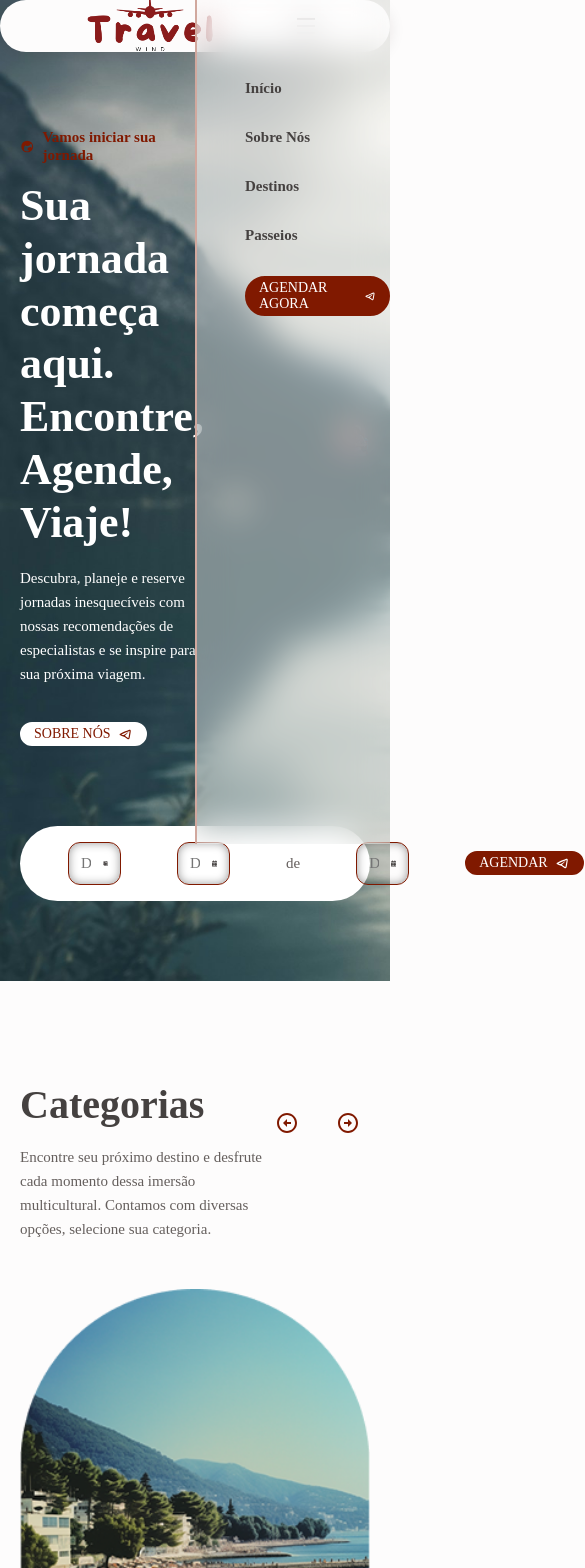
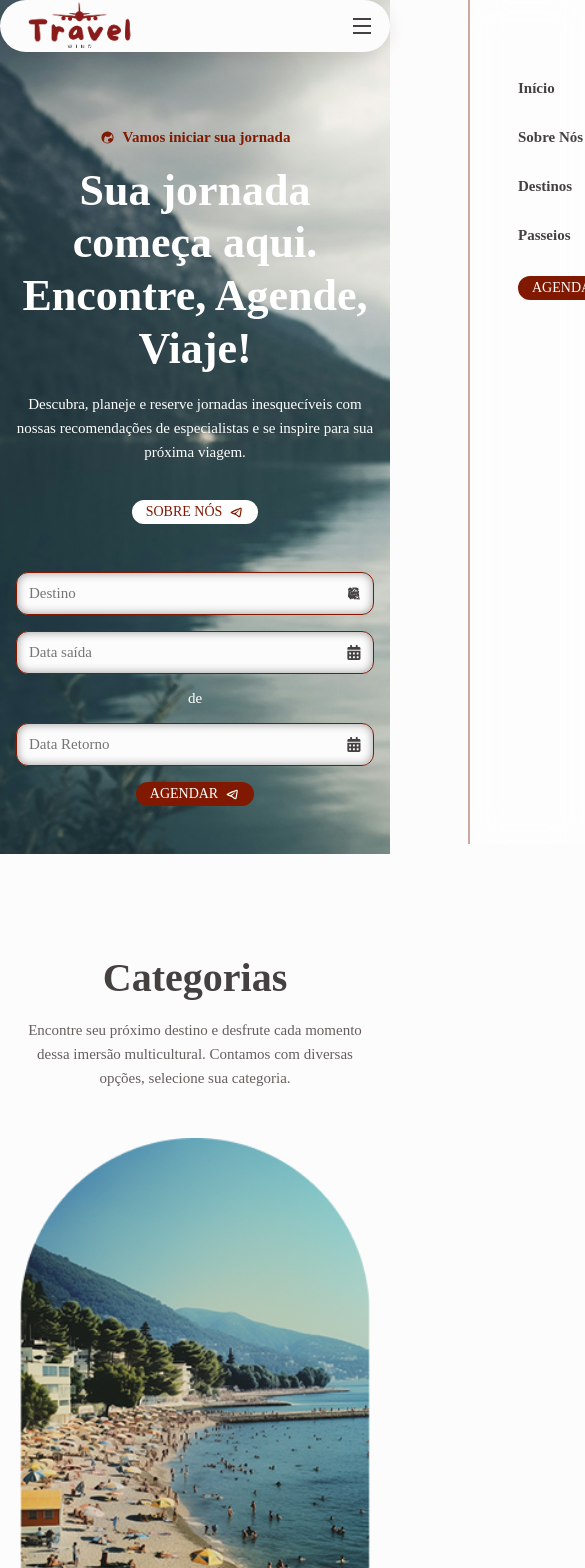
Before and after one commit to FernandoAntonioAzevedo/TravelWind, a React (Vite) app: page / in a window 390 px wide. Shown: the top 1568 px of the page, 585 px wide, since content can reach past the window. Built offline with nearby package versions, Linux system fonts and the light colour scheme; a web font is replaced by a local one.

Commit message:
finalizando a responsividade do projeto

```diff
--- a/src/components/about/About.jsx
+++ b/src/components/about/About.jsx
@@ -11,7 +11,7 @@ const About = () => {
       <div className="about-container container grid">
         <img src={aboutImg} alt="" className="about-img" />
 
-        <div className="about content">
+        <div className="about-content">
           <SectionTitle
             subtitle="Nós somos a Travel Wind"
             title="Explorando o Mundo, um destino de cada vez conosco."
--- a/src/components/categories/Categories.jsx
+++ b/src/components/categories/Categories.jsx
@@ -45,9 +45,9 @@ const Categories = () => {
             slidesPerView: 2,
           },
           1024: {
-            slidesPerView: 5,
+            slidesPerView: 3,
           },
-          1208: {
+          1113: {
             slidesPerView: 4,
             spaceBetween: 20,
           },
--- a/src/components/header/Header.jsx
+++ b/src/components/header/Header.jsx
@@ -1,3 +1,4 @@
+import { useState } from "react";
 import Logo from "../../assets/img/logo.png.png";
 import { links } from "../../Data";
 import ScrollLink from "../links/ScrollLink";
@@ -8,6 +9,8 @@ import { animateScroll } from "react-scroll";
 import "./header.css";
 
 const Header = () => {
+  const[showMenu, setShowMenu] = useState(false);
+
   const scrollTop = () => {
     animateScroll.scrollToTop();
   };
@@ -19,7 +22,7 @@ const Header = () => {
           <img src={Logo} alt="" className="nav-logo-img" />
         </Link>
 
-        <div className="nav-menu">
+        <div className={`${showMenu ? 'show-menu' : ''} nav-menu`}>
           <ul className="nav-list">
             {links.map((link, index) => {
               return(
@@ -34,7 +37,7 @@ const Header = () => {
               );
             })}
 
-            <li className="nav-item" >
+            <li className="nav-item">
                   <ScrollLink
                     to="booking"
                     name="Agendar agora"
@@ -43,10 +46,13 @@ const Header = () => {
                   >
                     <RiTelegram2Line className="button-icon" />
                   </ScrollLink>
-                </li>
+            </li>
           </ul>
 
-          <RiCloseFill className="nav-close" />
+          <RiCloseFill
+            className="nav-close"
+            onClick={() => setShowMenu(!showMenu)}
+          />
         </div>
 
         <div className="nav-buttons">
@@ -59,7 +65,10 @@ const Header = () => {
             <RiTelegram2Line className="button-icon" />
           </ScrollLink>
 
-          <RiMenuFill className="nav-toggle" />
+          <RiMenuFill
+            className="nav-toggle"
+            onClick={() => setShowMenu(!showMenu)}
+          />
         </div>
       </nav>
     </header>
--- a/src/components/header/header.css
+++ b/src/components/header/header.css
@@ -19,6 +19,11 @@
     justify-content: space-between;
     align-items: center;
     box-shadow: 0 4px 16px hsla(var(--hue), 90%, 8%, 0.1);
+}
+
+.nav-logo {
+    width: 130px;
+    margin-top: 0.2rem;
 }
 
 .nav-logo,
@@ -49,7 +54,7 @@
 }
 
 .nav-link-button {
-    display:
+    display: none;
 }
 
 .nav-toggle,
--- a/src/index.css
+++ b/src/index.css
@@ -35,7 +35,7 @@
     }
 
     .nav-toggle,
-    .nav-close
+    .nav-close,
     .nav-link-button {
         display: inline-flex;
     }
@@ -47,13 +47,18 @@
     .nav-menu {
         position: fixed;
         top: 0;
-        right: 0;
+        right: -100%;
         background-color: hsla(var(--hue), 0%, 100%, 0.4);
         backdrop-filter: blur(16px);
         border-left: 2px solid var(--border-color);
         width: 50%;
         height: 100%;
         padding: 5rem 0 0 3rem;
+        transition: right 0.3s;
+    }
+
+    .show-menu {
+        right: 0;
     }
 
     .nav-list {
@@ -70,11 +75,141 @@
         top: 1rem;
         right: 1.5rem;
     }
+
+    .home-container,
+    .booking-form,
+    .about-container {
+        grid-template-columns: 1fr;
+    }
+
+    .home-data,
+    .section-header,
+    .about-content {
+        text-align: center;
+    }
+
+    .home-title {
+        max-width: 400px;
+    }
+
+    .home-description {
+        max-width: 600px;
+    }
+
+    .home-title,
+    .home-description,
+    .section-header {
+        margin-inline: auto;
+    }
+
+    .home-img {
+        display: none;
+    }
+
+    .booking-form {
+        row-gap: 1rem;
+        padding: 1rem;
+        background-color: transparent;
+    }
+
+    .booking-item {
+        background-color: var(--body-color);
+    }
+
+    .booking-to {
+        color: var(--white-color);
+    }
+
+    .booking-to,
+    .booking-button {
+        justify-self: center;
+    }
+
+    .categories,
+    .tours {
+        position: relative;
+        padding-bottom: 4.75rem;
+    }
+
+    .tours {
+        padding-bottom: 11rem;
+    }
+
+    .swiper-btns {
+        position: absolute;
+        bottom: 0;
+        left: 50%;
+        transform: translateX(-50%);
+    }
+
+    .tours .swiper-btns {
+        bottom: 6.25rem;
+    }
+
+    .footer-container {
+        grid-template-columns: repeat(2, 1fr);
+    }
 }
 
-@media screen and (max-width: 768px) {}
+@media screen and (max-width: 768px) {
+    .nav-menu {
+        width: 80%;
+    }
+
+    .booking {
+        padding-block: 3rem;
+    }
+
+    .swiper {
+        max-width: 350px;
+    }
+
+    .footer-container {
+        grid-template-columns: 1fr;
+        text-align: center;
+    }
+
+    .footer-logo-img,
+    .footer-description {
+        margin-inline: auto;
+    }
+
+    .footer-description,
+    .footer-info {
+        max-width: 400px;
+    }
+
+    .footer-item,
+    .footer-socials,
+    .footer-gallery {
+        justify-content: center;
+    }
+
+    .footer-title::before,
+    .footer-title::after {
+        left: 50%;
+        transform: translateX(-50%);
+    }
+
+}
 
 /* For small devices */
-@media screen and (max-width: 576px) {}
+@media screen and (max-width: 576px) {
+    .container {
+        padding-inline: 1rem;
+    }
 
-@media screen and (max-width: 460px) {}
+    .about-data {
+        flex-direction: column;
+    }
+
+    .about-no {
+        font-size: 2rem;
+    }
+}
+
+@media screen and (max-width: 460px) {
+    .booking-form {
+        padding: 0;
+    }
+}
```
